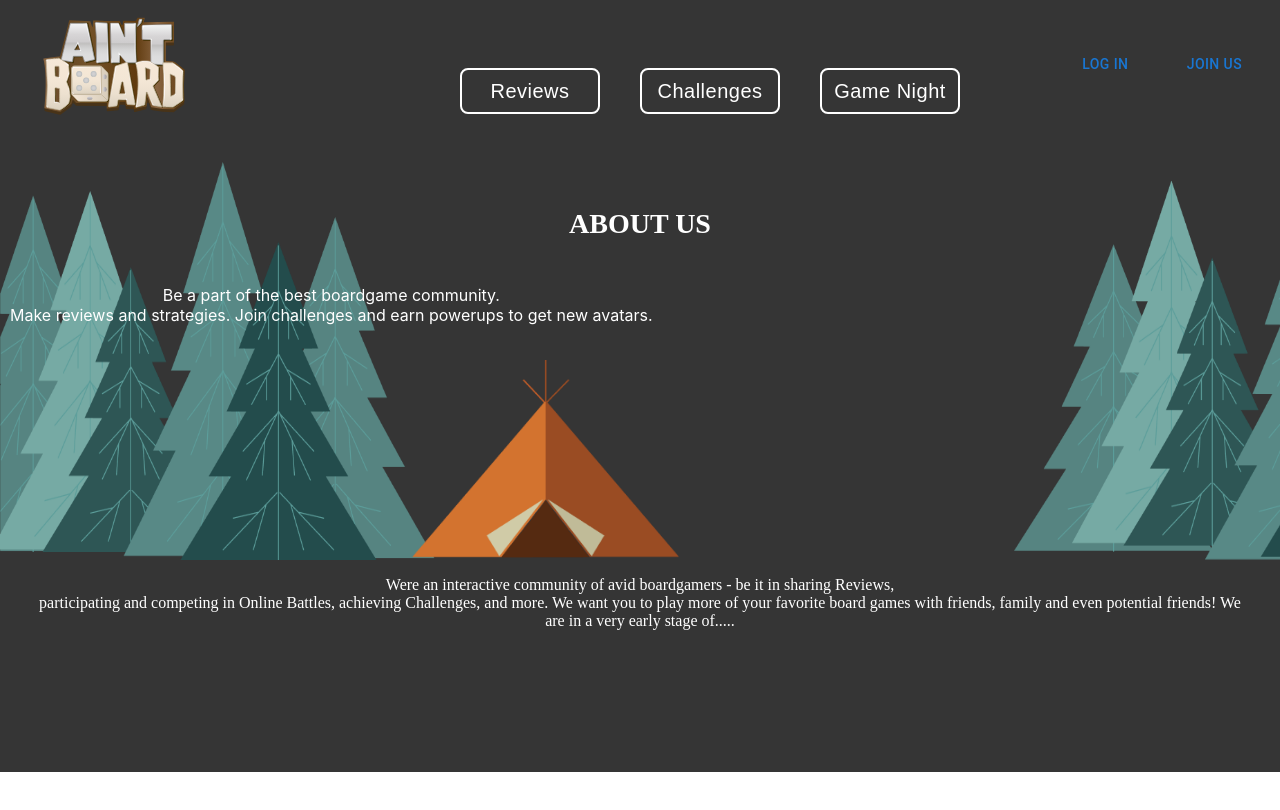
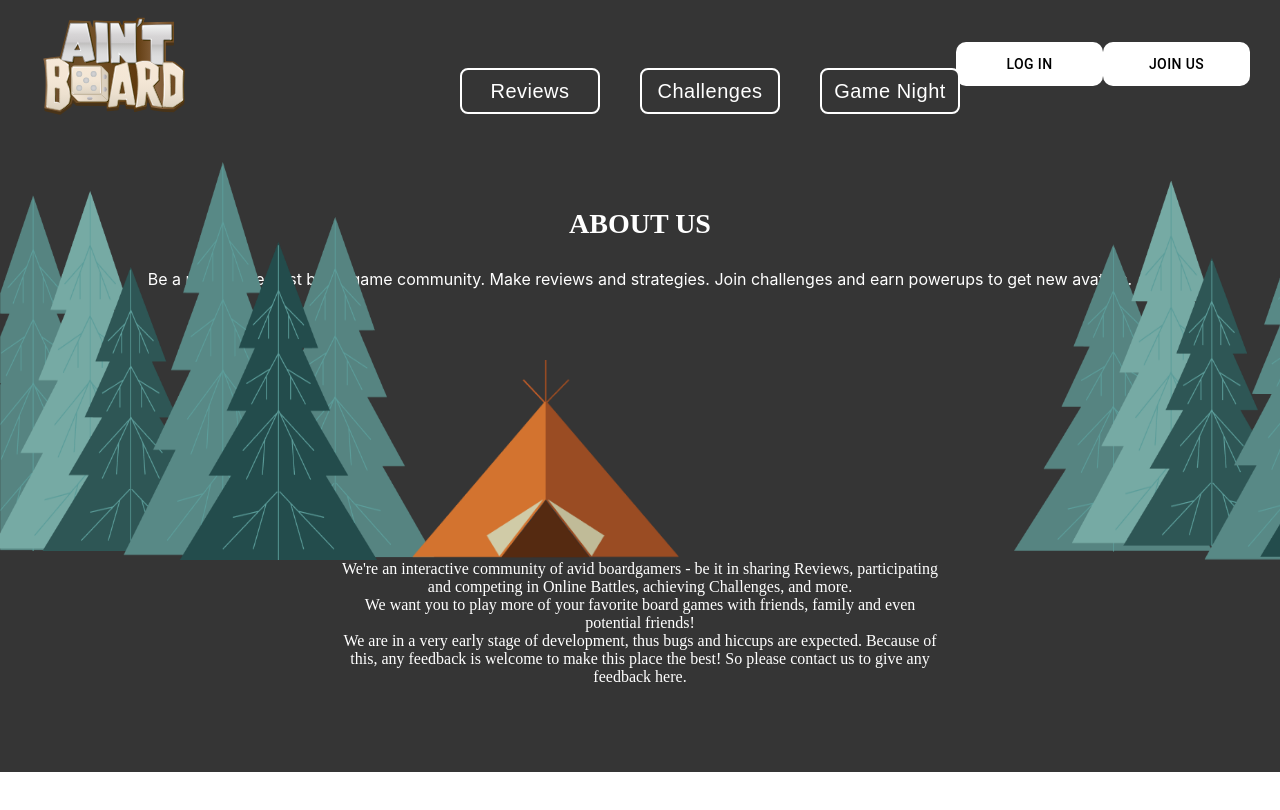
Before and after one commit to idiglove/oku-no-kumo-fe, a Next.js app in the folder project_app/: page /About in a window 1280 px wide. Shown: the top 810 px of the page. Built offline with nearby package versions, Linux system fonts and the light colour scheme.

Commit message:
adding more logic

```diff
--- a/project_app/pages/About.tsx
+++ b/project_app/pages/About.tsx
@@ -2,6 +2,7 @@ import Button from "@mui/material/Button";
 import NavBarButtons from "../components/NavBarButtons";
 import Image from "next/image";
 import styled from "styled-components";
+
 
 
 function About() {
@@ -11,6 +12,7 @@ function About() {
       <div style={{
     backgroundColor:"rgb(53, 53, 53)",
     minHeight: "35rem",
+    width:"100%",
     }}>
          <NavBarWrapper>
         <HeaderContainer>
@@ -22,59 +24,55 @@ function About() {
             />
             <NavBarButtons/>
            <div style={{display:"flex",flex: "1 1 0%",justifyContent:"flex-end",margin:"30px"}}>
-         <Button style={{padding:"10px",width:"147px"}}>Log In </Button>
-         <Button>Join Us </Button>
+         <Button style={{padding:"10px",width:"147px", backgroundColor:"white",borderRadius:"10px", color:"black"}}>Log In </Button>
+         <Button style={{padding:"10px",width:"147px", backgroundColor:"white",borderRadius:"10px", color:"black"}}>Join Us </Button>
            </div>
       </HeaderContainer>
       <div
             style={{
               position: "absolute",
-              width: "435.05px",
-              height: "400.51px",
               top: "162px",
               left: "0",
               bottom: "0",
             }}
           >
-            <Image src="/trees_left.png" layout="fill" alt="image" />
+            <Image src="/trees_left.png" width={435}  height={400}alt="image" />
           </div>
           <div
             style={{
               position: "absolute",
-              width: "267px",
-              height: "198px",
               left: "412.31px",
               top: "360px",
             }}
           >
-            <Image src="/Tent.png" layout="fill" alt="image" />
+            <Image src="/Tent.png" width={267} height={198}alt="image" />
           </div>
              <div>
             <StyledText>About Us</StyledText>
-            <p style={{color:"white",zIndex:"100",textAlign:"center",position:"absolute",padding:"10px"}}>Be a part of the best boardgame community.
-<br/>Make reviews and strategies. Join challenges and earn powerups to get new avatars.</p>
+            <p style={{color:"white",zIndex:"100",textAlign:"center",padding:"10px"}}>Be a part of the best boardgame community.
+            Make reviews and strategies. Join challenges and earn powerups to get new avatars.</p>
           </div>
            <div
             style={{
             position:"absolute",
-              width: "451px",
-              height: "400.65px",
             left: "1014px",
             bottom: "0",
             top: "162.54px",
 
-
             }}
           >
-            <Image src="/trees_right.png" layout="fill" alt="image" />
+            <Image src="/trees_right.png" width={450} height={400}alt="image" />
           </div>
       </NavBarWrapper>
       </div>
+
       <Wrapper>
-        <p>Were an interactive community of avid boardgamers - be it in sharing Reviews,<br/> participating and competing in Online Battles, achieving Challenges, and more. We want you to play more of your favorite board games with friends, family and even potential friends! We are in a very early stage of.....</p>
+        <p>We're an interactive community of avid boardgamers - be it in sharing Reviews, participating and competing in Online Battles, achieving Challenges, and more.<br></br> We want you to play more of your favorite board games with friends, family and even potential friends!<br></br>We are in a very early stage of development, thus bugs and hiccups are expected. Because of this, any feedback is welcome to make this place the best! So please contact us to give any feedback here.</p>
       </Wrapper>
 
-
+  <FooterContainer>
+<h1>hello </h1>
+  </FooterContainer>
     </Container>
 
   )
@@ -114,14 +112,28 @@ margin-top: 5rem;
 `
 
 const Wrapper= styled.div`
+p{
+margin: 0px auto;
+width: 50%;
+display: block;
+text-align: center;
+font-family: Quicksand-Regular;
+font-size: 16px;
+left: 330px;
+top:100px;
+}
 background-color: rgb(53, 53, 53);
 font-family: Quicksand-Regular;
-
 color: white;
 height:212px;
 position:absolute;
 padding: 0px 2rem 2rem;
 text-align: center;
-    display:block;
+width:100%;
 box-sizing:border-box;
 `
+const FooterContainer=styled.div`
+display: block;
+width:100%;
+background-color:green;
+`
```
Lines whose indentation alone changed are shown as unchanged.
